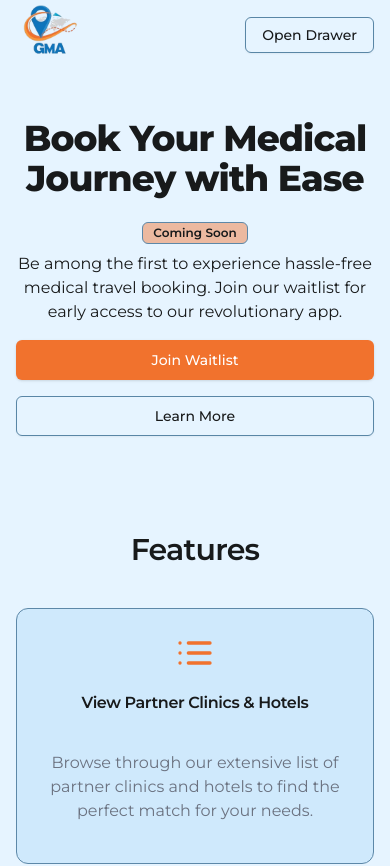
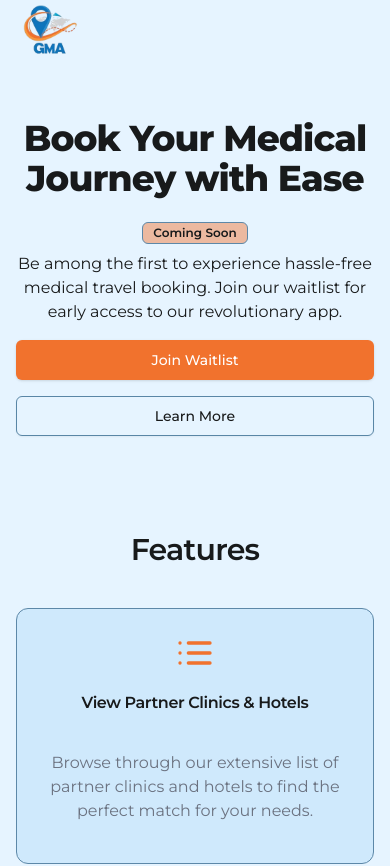
Before and after one commit to GlobalMedicalAdvisors/landing, a Next.js app: page / in a window 390 px wide. Shown: the top 866 px of the page. Built offline with nearby package versions, Linux system fonts and the light colour scheme.

Commit message:
remove mobile drawer

```diff
--- a/src/components/mobile-drawer.tsx
+++ /dev/null
@@ -1,34 +0,0 @@
-"use client";
-import React from "react";
-import {
-  Drawer,
-  DrawerClose,
-  DrawerContent,
-  DrawerDescription,
-  DrawerFooter,
-  DrawerHeader,
-  DrawerTitle,
-  DrawerTrigger,
-} from "@/components/ui/drawer";
-import { Button } from "./ui/button";
-
-export const MobileDrawer = () => {
-  return (
-    <Drawer>
-      <DrawerTrigger asChild>
-        <Button variant="outline">Open Drawer</Button>
-      </DrawerTrigger>
-      <DrawerContent>
-        <DrawerHeader>
-          <DrawerTitle>Mobile Drawer</DrawerTitle>
-        </DrawerHeader>
-        <DrawerDescription>
-          This is a mobile drawer component.
-        </DrawerDescription>
-        <DrawerFooter>
-          <DrawerClose />
-        </DrawerFooter>
-      </DrawerContent>
-    </Drawer>
-  );
-};
--- a/src/components/navbar.tsx
+++ b/src/components/navbar.tsx
@@ -3,7 +3,7 @@ import { NAVLINKS } from "@/config/constants";
 import Image from "next/image";
 import Link from "next/link";
 import React from "react";
-import { MobileDrawer } from "./mobile-drawer";
+
 import { usePathname } from "next/navigation";
 
 const NavLink = ({
@@ -42,9 +42,6 @@ export const Navbar = () => {
               </NavLink>
             ))}
           </nav>
-          <div className="sm:hidden">
-            <MobileDrawer />
-          </div>
         </>
       )}
     </header>
```
